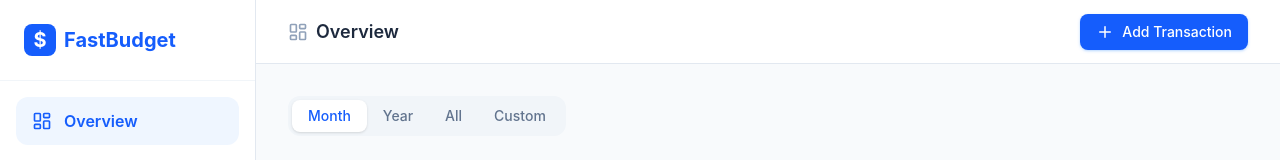
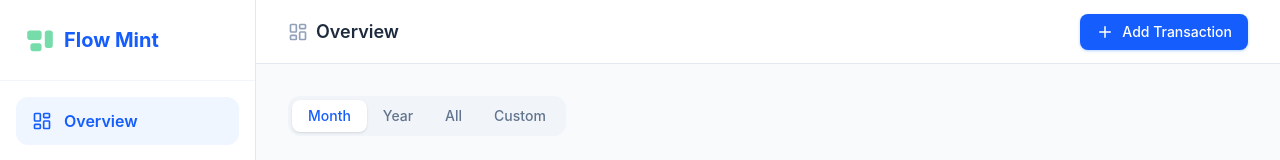
Before and after one commit to Palpatine0/FlowMint, a React (Vite) app in the folder web/: page / in a window 1280 px wide. Shown: the top 160 px of the page. Built offline with nearby package versions, Linux system fonts and the light colour scheme.

Commit message:
chore(sidebar): update title

```diff
--- a/web/src/components/layout/Sidebar.tsx
+++ b/web/src/components/layout/Sidebar.tsx
@@ -6,6 +6,7 @@ import {
   Settings,
   LogOut,
 } from "lucide-react";
+import iconLogo from "../../assets/icon-logo.svg";
 
 const menuItems = [
   { icon: LayoutDashboard, label: "Overview", active: true },
@@ -20,10 +21,8 @@ export function Sidebar() {
     <aside className="w-64 h-screen bg-white border-r border-slate-200 flex flex-col shrink-0">
       <div className="p-6 border-b border-slate-100">
         <h2 className="text-xl font-bold text-blue-600 flex items-center gap-2">
-          <div className="w-8 h-8 bg-blue-600 rounded-lg flex items-center justify-center text-white">
-            $
-          </div>
-          FastBudget
+          <img src={iconLogo} alt="FlowMint logo" className="w-8 h-8" />
+          Flow Mint
         </h2>
       </div>
 
```
Also changed, not shown: web/src/assets/icon-logo.svg (added).
